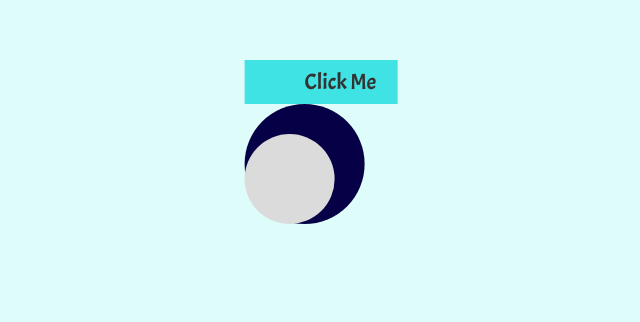
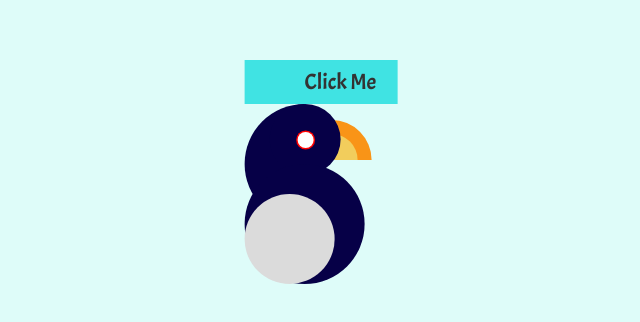
Before and after one commit to AndyyAD/Hot-air-balloon-button, a plain HTML site: page index.html in a window 1280 px wide. Shown: the part 258-580 px from the top of the page, without its empty margins (319-959 px from the left). Drawn offline with Linux system fonts and the light colour scheme.

Commit message:
Designed peacock

```diff
--- a/index.html
+++ b/index.html
@@ -10,9 +10,26 @@
 <body>
     <div class="main">
         <button class="btn"> Click Me </button>
-        <div class="peacock-body">
-            <div class="peacock-body1"></div>
-            <div class="peacock-body2"></div>
+        <div class="peacock">
+            <div class="peacock-head">
+                <div class="head-circles">
+                    <div class="head-circle1">
+                        <div class="head-eye1"></div>
+                        <div class="head-eye2"></div>
+                        <div class="peacock-beak">
+                            <div class="peacock-beak1">
+                                <div class="peacock-beak2"></div>
+                            </div>
+                        </div>
+                    </div>
+                </div>
+            </div>
+            <div class="body-wrap">
+                <div class="peacock-body">
+                    <div class="peacock-body1"></div>
+                    <div class="peacock-body2"></div>
+                </div>
+            </div>
         </div>
     </div>
     <script src="./script.js"></script>
--- a/style.css
+++ b/style.css
@@ -56,6 +56,15 @@ body{
     transition: all .2s ease-in-out;
 }
 
+.peacock{
+    position: relative;
+}
+
+.body-wrap{
+    position: absolute;
+    top: 50%;
+}
+
 .peacock-body{
     width: 12rem;
     height: 12rem;
@@ -78,3 +87,73 @@ body{
     position: absolute;
     bottom: 0;
 }
+
+.peacock-head{
+    width: 6rem;
+    height: 12rem;
+    background-color: var(--peacock-body1);
+    border-radius: 6rem 0 0 6rem;
+    position: relative;
+}
+
+.head-circles{
+    position: absolute;
+    right: -60%;
+}
+
+.head-circle1{
+    width: 7.1rem;
+    height: 7.1rem;
+    background-color: var(--peacock-body1);
+    border-radius: 50%;
+    position: relative;
+}
+
+.head-eye1{
+    width: 1.9rem;
+    height: 1.9rem;
+    background-color: var(--peacock-eye1);
+    border-radius: 50%;
+    position: absolute;
+    top: 50%;
+    left: 50%;
+    transform: translate(-50%, -50%);
+}
+
+.head-eye2{
+    width: 1.6rem;
+    height: 1.6rem;
+    background-color: var(--peacock-eye2);
+    border-radius: 50%;
+    position: absolute;
+    top: 50%;
+    left: 50%;
+    transform: translate(-50%, -50%);
+}
+
+.peacock-beak{
+    width: 4rem;
+    height: 4rem;
+    position: absolute;
+    top: 50%;
+    left: 87%;
+    transform: translate(0%, -50%);
+    z-index: -1;
+}
+
+.peacock-beak1{
+    width: 4rem;
+    height: 4rem;
+    background-color: var(--peacock-beak1);
+    border-radius: 0 4rem 0 0;
+    position: relative;
+}
+
+.peacock-beak2{
+    width: 2.6rem;
+    height: 2.6rem;
+    background-color: var(--peacock-beak2);
+    border-radius: 0 2.6rem 0 0;
+    position: absolute;
+    bottom: 0;
+}
```
